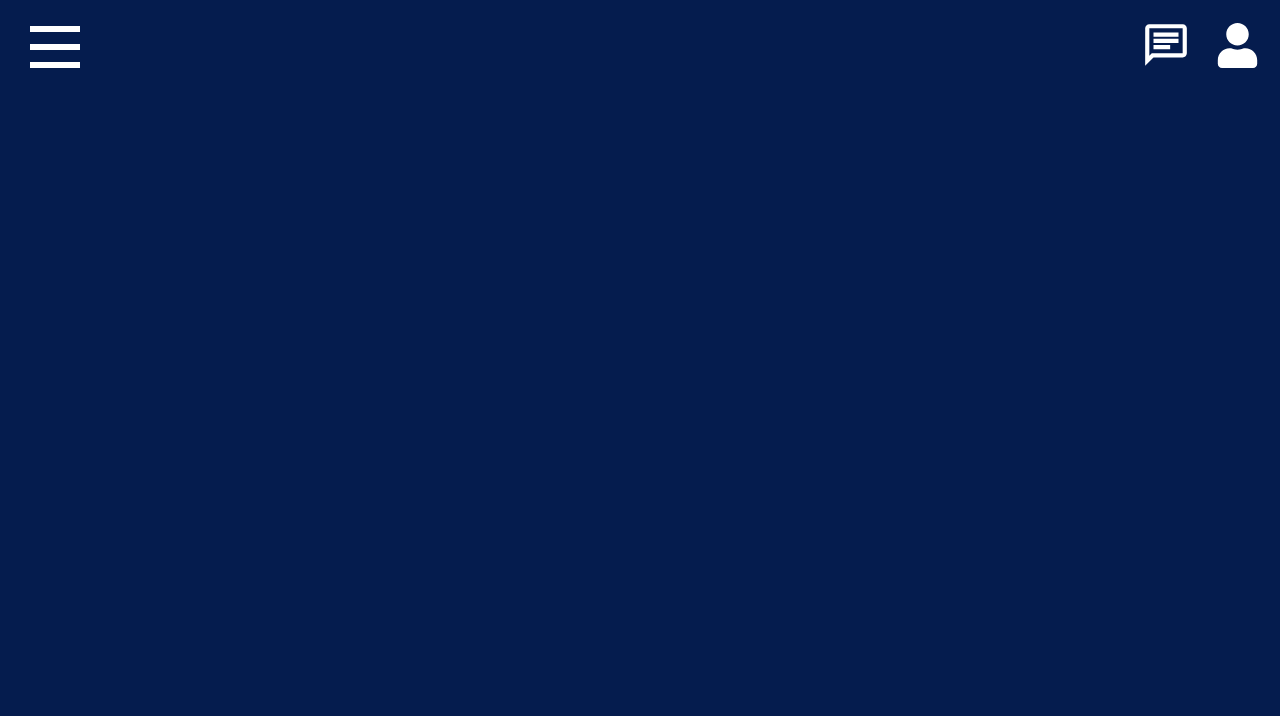
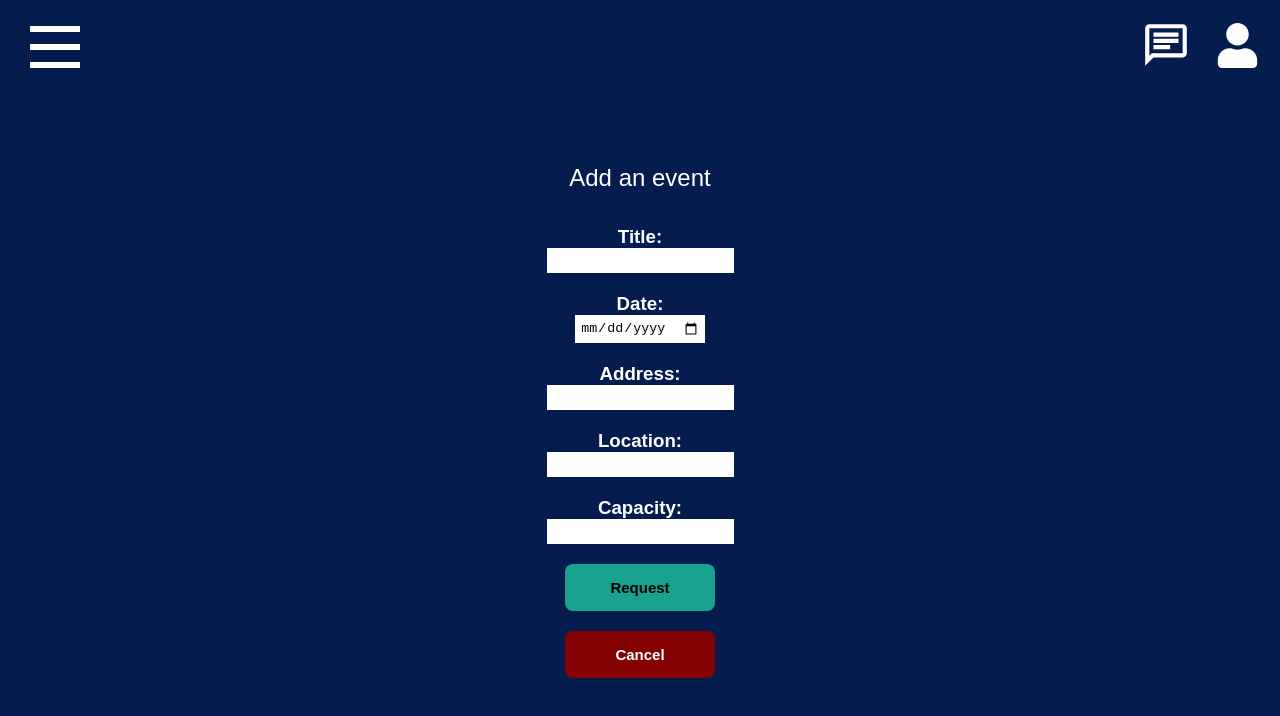
Before and after one commit to MohamadAliHassan/LunchConnect, a React (Vite) app in the folder client/: page /event in a window 1280 px wide. Before the commit this address had no page. Shown: the top 716 px of the page. Built offline with nearby package versions, Linux system fonts and the light colour scheme.

Commit message:
worked on event page

```diff
--- a/client/src/Sass/main.scss
+++ b/client/src/Sass/main.scss
@@ -12,3 +12,4 @@
 @use "../components/HeaderNav" as *;
 @use "../pages/ChatPage/ChatPage" as *;
 @use "../pages/ProfilePage/ProfilePage" as *;
+@use "../pages/EventsPage/EventsPage" as *;
--- /dev/null
+++ b/client/src/pages/EventsPage/EventsPage.jsx
@@ -0,0 +1,10 @@
+import React from "react";
+import { EventsForm } from "./components/EventsForm";
+
+export const EventsPage = () => {
+  return (
+    <>
+      <EventsForm />
+    </>
+  );
+};
--- /dev/null
+++ b/client/src/pages/EventsPage/_EventsPage.scss
@@ -0,0 +1,37 @@
+@use "../../Sass/abstract/variables" as *;
+.eventcontainer {
+  display: flex;
+  flex-direction: column;
+  justify-content: center;
+  align-items: center;
+  margin: 0 auto;
+  height: 80vh;
+}
+.event-form-control h3 {
+  text-align: center;
+}
+.event-form-control {
+  padding: 10px 0;
+}
+
+.event-form-control input {
+  margin: 0 auto;
+  display: flex;
+  padding: 5px;
+  border: none;
+  outline: none;
+}
+.Event-btns {
+  display: flex;
+  flex-direction: column;
+  // margin: 10px 0;
+}
+.Event-btns button {
+  font-size: 15px;
+  font-weight: 600;
+  margin: 10px 0;
+}
+.Event-btns .cancel-event {
+  background-color: $secButton;
+  color: $fontColor;
+}
--- /dev/null
+++ b/client/src/pages/EventsPage/components/EventsForm.jsx
@@ -0,0 +1,37 @@
+import React from "react";
+
+export const EventsForm = () => {
+  return (
+    <>
+      <div className="eventcontainer">
+        <h2>Add an event</h2>
+        <div className="event-form">
+          <div className="event-form-control">
+            <h3>Title:</h3>
+            <input type="text" name="title" />
+          </div>
+          <div className="event-form-control">
+            <h3>Date:</h3>
+            <input type="date" name="date" />
+          </div>
+          <div className="event-form-control">
+            <h3>Address:</h3>
+            <input type="text" name="date" />
+          </div>
+          <div className="event-form-control">
+            <h3>Location:</h3>
+            <input type="text" name="date" />
+          </div>
+          <div className="event-form-control">
+            <h3>Capacity:</h3>
+            <input type="text" name="date" />
+          </div>
+        </div>
+        <div className="Event-btns">
+          <button>Request</button>
+          <button className="cancel-event">Cancel</button>
+        </div>
+      </div>
+    </>
+  );
+};
--- a/client/src/pages/index.jsx
+++ b/client/src/pages/index.jsx
@@ -3,5 +3,6 @@ export { AchievementsPage } from "./AchievementsPage/AchievementsPage";
 export { LandingPage } from "./LandingPage/LandingPage";
 export { LoginPage } from "./LoginPage/LoginPage";
 export { RegisterPage } from "./RegisterPage/RegisterPage";
-import { HomePage } from "./HomePage/HomePage";
-import { ChatPage } from "./ChatPage/ChatPage";
+export { HomePage } from "./HomePage/HomePage";
+export { ChatPage } from "./ChatPage/ChatPage";
+export { EventsPage } from "./EventsPage/EventsPage";
--- a/client/src/routes/AllRoutes.jsx
+++ b/client/src/routes/AllRoutes.jsx
@@ -8,6 +8,7 @@ import { RegisterPage } from "../pages";
 import { NetworkPage } from "../pages/NetworkPage/NetworkPage";
 import { HomePage } from "../pages/HomePage/HomePage";
 import { UserPage } from "../pages/UserPage/UserPage";
+import { EventsPage } from "../pages/EventsPage/EventsPage";
 
 import { ChatPage } from "../pages/ChatPage/ChatPage";
 import { ProfilePage } from "../pages/ProfilePage/ProfilePage";
@@ -25,6 +26,7 @@ export const AllRoutes = () => {
         <Route path="/user" element={<UserPage />}></Route>
         <Route path="/chat" element={<ChatPage />}></Route>
         <Route path="/profile" element={<ProfilePage />}></Route>
+        <Route path="/event" element={<EventsPage />}></Route>
       </Routes>
     </>
   );
--- a/client/src/stylesheet/main.css
+++ b/client/src/stylesheet/main.css
@@ -121,6 +121,9 @@ form {
   font-weight: 700;
   outline: none;
   border-radius: 5px;
+}
+.form-control input::-moz-placeholder {
+  color: #8f9ca6;
 }
 .form-control input::placeholder {
   color: #8f9ca6;
@@ -255,6 +258,9 @@ form {
     margin: 0 auto;
     margin-bottom: 1em;
   }
+  .createprofile-listitem label input::-moz-placeholder, .createprofile-staritem label input::-moz-placeholder {
+    color: #8f9ca6;
+  }
   .createprofile-listitem label input::placeholder,
   .createprofile-staritem label input::placeholder {
     color: #8f9ca6;
@@ -317,6 +323,9 @@ form {
     border-radius: 5px;
     margin-bottom: 1em;
   }
+  .createprofile-fullname label input::-moz-placeholder {
+    color: #8f9ca6;
+  }
   .createprofile-fullname label input::placeholder {
     color: #8f9ca6;
   }
@@ -330,6 +339,9 @@ form {
     border-radius: 5px;
     margin: 0 auto;
     margin-bottom: 1em;
+  }
+  .createprofile-description textarea::-moz-placeholder {
+    color: #8f9ca6;
   }
   .createprofile-description textarea::placeholder {
     color: #8f9ca6;
@@ -378,6 +390,9 @@ form {
     border-radius: 5px;
     margin: 0 auto;
     margin-bottom: 1em;
+  }
+  .createprofile-description textarea::-moz-placeholder {
+    color: #8f9ca6;
   }
   .createprofile-description textarea::placeholder {
     color: #8f9ca6;
@@ -852,4 +867,45 @@ form {
 
 .nav-events p {
   font-size: 1.5em;
+}
+
+.eventcontainer {
+  display: flex;
+  flex-direction: column;
+  justify-content: center;
+  align-items: center;
+  margin: 0 auto;
+  height: 80vh;
+}
+
+.event-form-control h3 {
+  text-align: center;
+}
+
+.event-form-control {
+  padding: 10px 0;
+}
+
+.event-form-control input {
+  margin: 0 auto;
+  display: flex;
+  padding: 5px;
+  border: none;
+  outline: none;
+}
+
+.Event-btns {
+  display: flex;
+  flex-direction: column;
+}
+
+.Event-btns button {
+  font-size: 15px;
+  font-weight: 600;
+  margin: 10px 0;
+}
+
+.Event-btns .cancel-event {
+  background-color: #840202;
+  color: #fff;
 }/*# sourceMappingURL=main.css.map */
```
Also changed, not shown: 1 other file (tests, documents, lock files or other folders).
